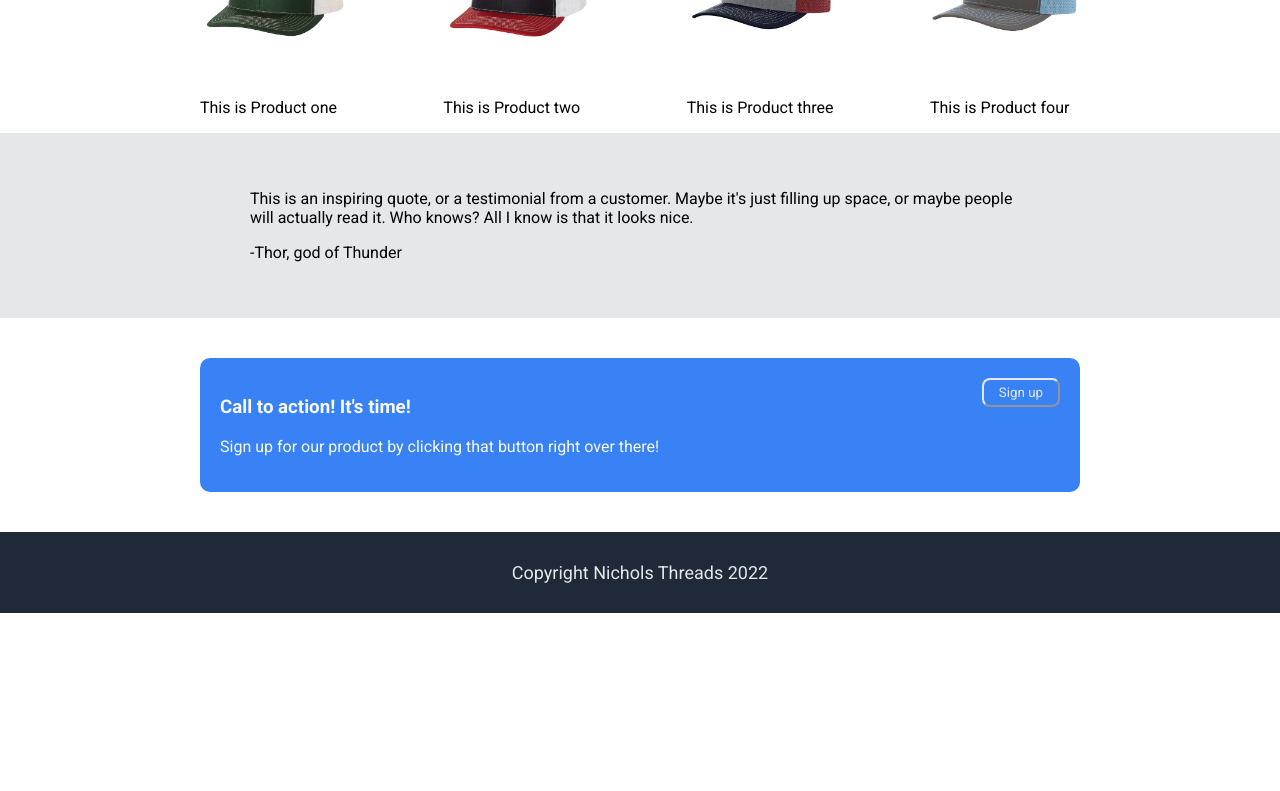
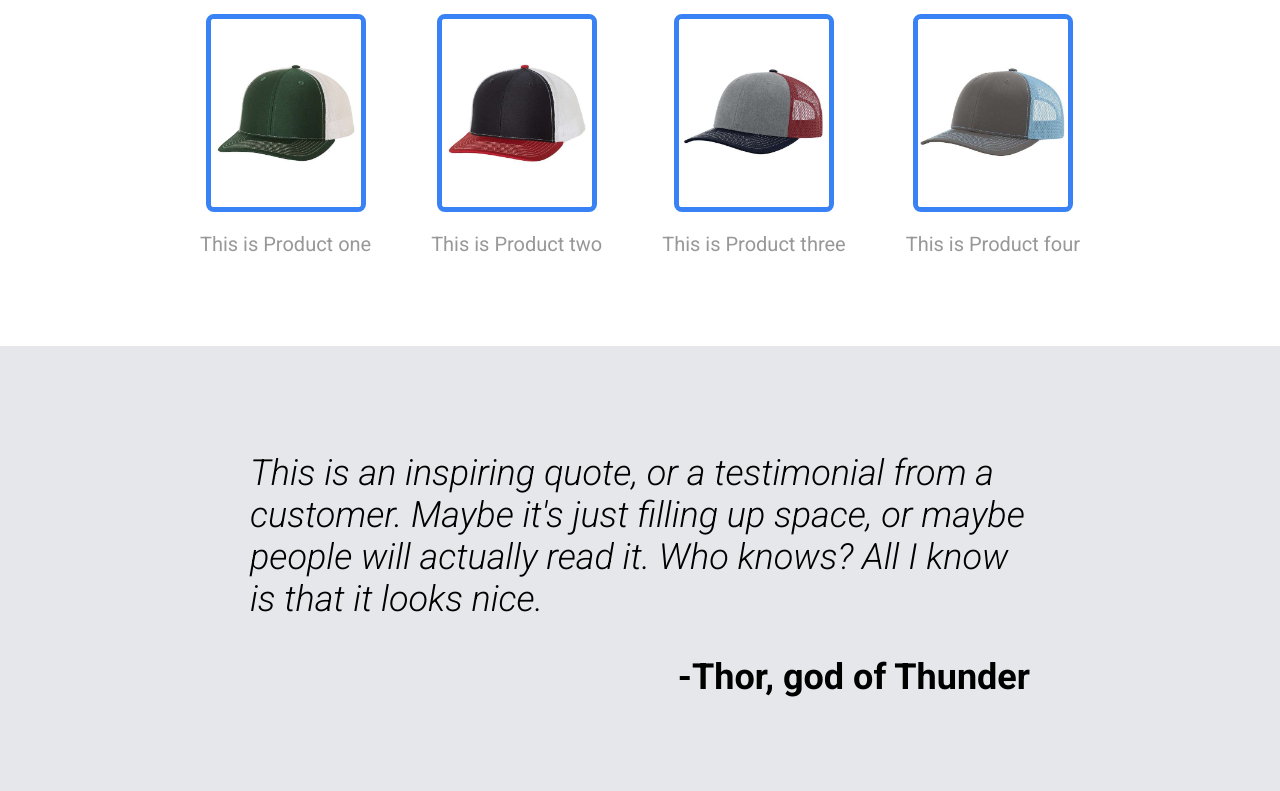
Before and after one commit to farmerbrian/odin-landing-page, a plain HTML site: page index.html in a window 1280 px wide. Shown: the part 626-1417 px from the top of the page. Before the commit the page ends 1239 px from the top, so only its background shows below. Drawn offline with Linux system fonts and the light colour scheme.

Commit message:
Landing page 1.0

```diff
--- a/index.html
+++ b/index.html
@@ -70,7 +70,7 @@
         <div class="cta-section">
             <div class="cta-box">
                 <div class="text">
-                    <h3>Call to action! It's time!</h3>
+                    <h2>Call to action! It's time!</h2>
                     <p>Sign up for our product by clicking that button right over there!</p>
                 </div>
             </div>
--- a/style.css
+++ b/style.css
@@ -41,8 +41,9 @@ a {
     background-color: #1f2937;
     display: flex;
     gap: 20px;
-    padding-top: 30px;
-    padding-bottom: 40px;
+    padding-top: 50px;
+    padding-bottom: 70px;
+    align-items: center;
 }
 
 .hero-main-text {
@@ -53,11 +54,12 @@ a {
 
 .hero-button {
     background-color: #3882f6;
-    color: #e5e7eb;
+    color: #f9faf8;
     font-family: 'Roboto', sans-serif;
     padding: 5px 15px;
     border-radius: 8px;
-    border-color: #e5e7eb;
+    border-color: #f9faf8;
+    font-weight: bold;
 }
 
 .hero-secondary-text {
@@ -84,42 +86,83 @@ a {
    font-size: 36px;
    font-weight: 900;
 }
+
+.product-section {
+    padding-top: 70px;
+    padding-bottom: 70px;
+
+}
+
 .products {
     display: flex;
-   justify-content: space-between;
+    justify-content: space-between;
+    align-items: center;
+    color: #989899;
+    font-weight: 400;
+    font-size: 20px;
+
 }
 
 .product {
-    display:block;
+    display: flex;
     height: auto;
     width: auto;
     max-width: 150px;
     max-height: auto;
+    border: 5px solid #3882f6;;
+    border-radius: 8px;
 
 }
 
+.product1,
+.product2,
+.product3,
+.product4 {
+    display: flex;
+    flex-direction: column;
+    align-items: center;
+
+}
 .quote-section {
     background-color: #e5e7eb;
-    padding: 40px 250px;
+    padding: 70px 250px;
+}
+
+.quote {
+    font-style: italic;
+    font-weight: 300;
+    font-size: 36px;
+}
+
+.author {
+    font-weight: bold;
+    font-size: 36px;
+    text-align: right;
 }
 
 .cta-section {
     background-color: #3882f6;
     border-radius: 10px;
     color: #f9faf8;
-    margin: 40px 200px;
-    padding: 20px;
+    margin: 60px 200px;
+    padding: 20px 130px;
     display: flex;
     justify-content: space-between;
 }
 
+.cta-right {
+    display: flex;
+    align-items: center;
+}
+
 .cta-button {
     background-color: #3882f6;
-    color: #e5e7eb;
+    color: #f9faf8;
     font-family: 'Roboto', sans-serif;
     padding: 5px 15px;
     border-radius: 8px;
-    border-color: #e5e7eb;
+    border-color: #f9faf8;
+    font-weight: bold;
 }
 
 .footer {
```
